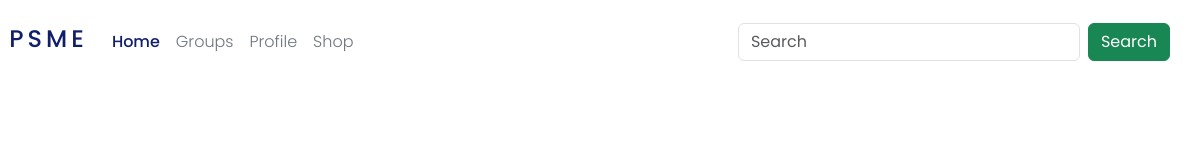
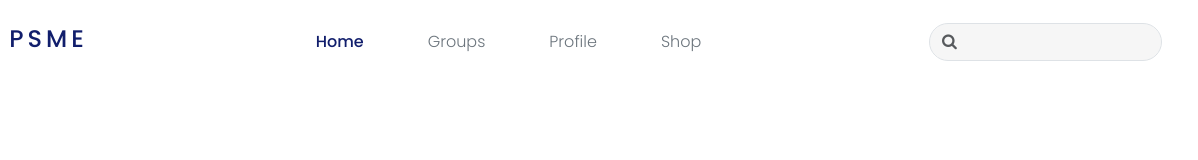
Before and after one commit to jcsoldevilla1256/Project-1---Responsive-Website-Redesign, a plain HTML site: page index.html in a window 1280 px wide. Shown: the full height of the page, 82-1280 px from the left. Drawn offline with nearby package versions, Linux system fonts and the light colour scheme.

Commit message:
Style navigation section

```diff
--- a/css/style.css
+++ b/css/style.css
@@ -16,6 +16,10 @@ body {
     color: #111E6C;
 }
 
+.search-backround {
+    background-color: #f6f6f6;
+}
+
 .toplogo {
     width: 2.5em;
     height: auto;
--- a/index.html
+++ b/index.html
@@ -5,6 +5,7 @@
     <meta name="viewport" content="width=device-width, initial-scale=1.0">
     <title>PSME - Home</title>
     <link href="https://cdn.jsdelivr.net/npm/bootstrap@5.3.2/dist/css/bootstrap.min.css" rel="stylesheet" integrity="sha384-T3c6CoIi6uLrA9TneNEoa7RxnatzjcDSCmG1MXxSR1GAsXEV/Dwwykc2MPK8M2HN" crossorigin="anonymous">
+    <link href="https://cdnjs.cloudflare.com/ajax/libs/font-awesome/4.7.0/css/font-awesome.min.css" rel="stylesheet"/>
     <link rel="stylesheet" href="./css/style.css">
 </head>
 <body>
@@ -19,26 +20,29 @@
           <button class="navbar-toggler" type="button" data-bs-toggle="collapse" data-bs-target="#navbarSupportedContent" aria-controls="navbarSupportedContent" aria-expanded="false" aria-label="Toggle navigation">
             <span class="navbar-toggler-icon"></span>
           </button>
+
           <div class="collapse navbar-collapse" id="navbarSupportedContent">
-            <ul class="navbar-nav me-auto mb-2 mb-lg-0">
-              <li class="nav-item">
+
+                <ul class="navbar-nav ms-auto me-auto mb-2 mb-lg-0">
+                  <li class="nav-item ms-4 me-4">
                     <a class="nav-link medium select-color" aria-current="page" href="#">Home</a>
                   </li>
-              <li class="nav-item">
+                  <li class="nav-item ms-4 me-4">
                     <a class="nav-link light text-secondary" href="about.html">Groups</a>
                   </li>
-              <li class="nav-item">
+                  <li class="nav-item ms-4 me-4">
                     <a class="nav-link light text-secondary" href="services.html">Profile</a>
                   </li>
-              <li class="nav-item">
+                  <li class="nav-item ms-4 me-4">
                     <a class="nav-link light text-secondary" href="contacts.html">Shop</a>
                   </li>
                 </ul>
+
             <form class="d-flex" role="search">
-              <input class="form-control me-2" type="search" placeholder="Search" aria-label="Search">
-              <button class="btn btn-outline-success bg-success text-white" type="submit">Search</button>
+              <input class="form-control search-backround rounded-pill ms-3 me-2" type="search" placeholder="&#xF002;" style="font-family:Arial, FontAwesome" aria-label="Search">
             </form>
           </div>
+
         </div>
     </nav>
 
```
Lines whose indentation alone changed are shown as unchanged.
